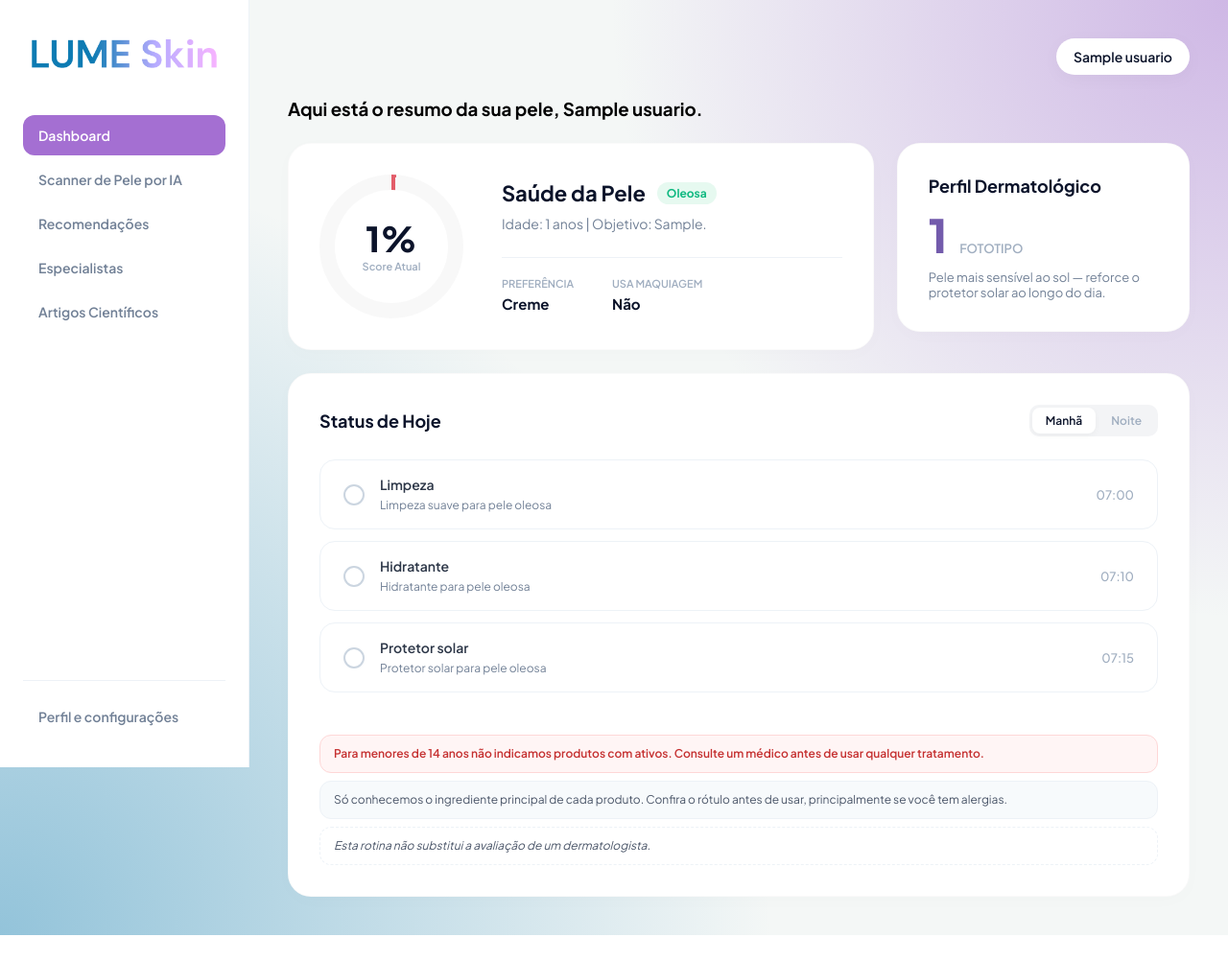
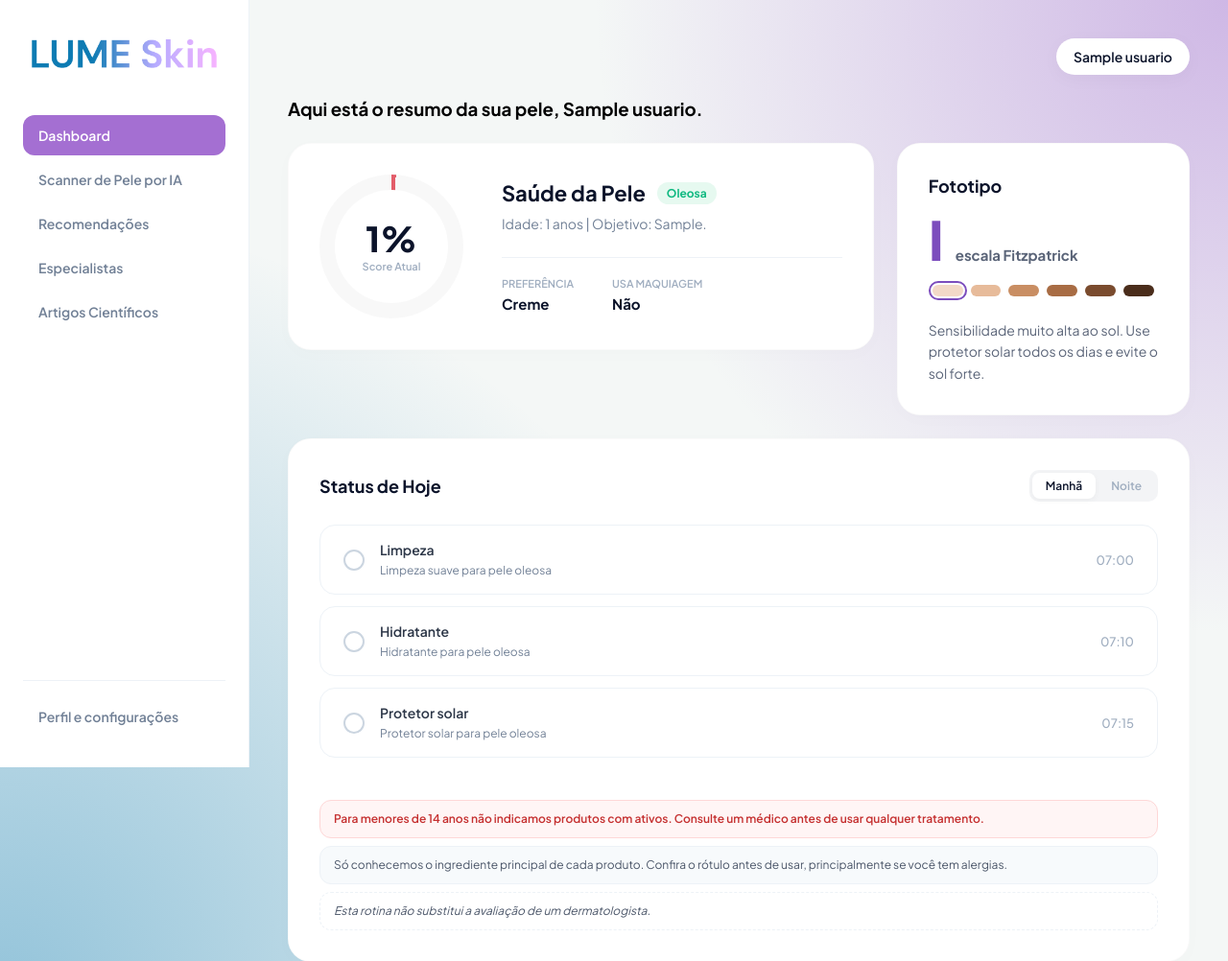
Before and after one commit to Mikissmi/lume-skin-vercel, a Django app: page /dashboard/ in a window 1280 px wide. Shown: the top 1002 px of the page at 96% size. Before the commit the page ends 975 px from the top, so only its background shows below. Run offline with Django 5.2, Linux system fonts and the light colour scheme; a user stored in the database is signed in; tables that the repository leaves empty hold one stand-in row (values such as "Sample post").

Commit message:
Dashboard: novo card Fototipo com algarismo romano e escala Fitzpatrick
- numero romano grande, barra de 6 tons com o fototipo da pessoa destacado e texto sobre o sol
- sem fototipo (campo pode ser vazio) mostra mensagem em vez de quebrar
- aria-label na barra (a cor sozinha nao informa)
- sobe o ?v= do style.css (index e questionario) para o navegador pegar o CSS novo
- testes do card

Co-Authored-By: Claude Sonnet 5.5 <noreply@anthropic.com>
Claude-Session: https://claude.ai/code/session_01KBV22c169YiEL3vsNS6NH8

```diff
--- a/core/static/core/style.css
+++ b/core/static/core/style.css
@@ -961,24 +961,52 @@ body.body:has(.sidebar) {
     margin-bottom: 16px;
 }
 
-.card.perfil h3.fototipo {
-    font-size: 48px;
+/* Fototipo: algarismo romano grande + "escala Fitzpatrick" ao lado */
+.fototipo-linha {
+    display: flex;
+    align-items: baseline;
+    gap: 10px;
+    margin-bottom: 16px;
+}
+
+.fototipo-numero {
+    font-size: 56px;
     font-weight: 800;
-    color: #735bac;
+    color: #7c4dbd;
     line-height: 1;
-    margin-bottom: 12px;
-}
-
-.card.perfil h3.fototipo small {
-    font-size: 13px;
-    color: #a0aec0;
-    font-weight: 600;
-    margin-left: 4px;
+    letter-spacing: 2px;
+}
+
+.fototipo-linha small {
+    font-size: 15px;
+    color: #5a6478;
+    font-weight: 700;
+}
+
+/* Barra de 6 tons (I a VI); .atual = fototipo da pessoa, com contorno roxo e respiro branco */
+.fototipo-escala {
+    display: flex;
+    gap: 8px;
+    margin: 0 0 20px;
+    padding: 4px;
+    list-style: none;
+}
+
+.fototipo-escala li {
+    flex: 1;
+    height: 12px;
+    border-radius: 999px;
+}
+
+.fototipo-escala li.atual {
+    outline: 2px solid #7c4dbd;
+    outline-offset: 2px;
 }
 
 .card.perfil p {
-    font-size: 13px;
-    color: #718096;
+    font-size: 14px;
+    line-height: 1.6;
+    color: #5a6478;
     margin-bottom: 0;
 }
 
--- a/core/templates/core/dashboard.html
+++ b/core/templates/core/dashboard.html
@@ -29,17 +29,22 @@
         </div>
 
         <div class="card perfil">
-            <h2>Perfil Dermatológico</h2>
-            <h3 class="fototipo">{{ perfil.fototipo }} <small>FOTOTIPO</small></h3>
-            <p>
-                {% if perfil.fototipo <= 2 %}
-                    Pele mais sensível ao sol — reforce o protetor solar ao longo do dia.
-                {% elif perfil.fototipo <= 4 %}
-                    Pele moderadamente sensível ao sol — use protetor solar regularmente.
-                {% else %}
-                    Pele mais resistente ao sol, mas não se esqueça do protetor solar.
-                {% endif %}
-            </p>
+            <h2>Fototipo</h2>
+            {% if fototipo %}
+            <div class="fototipo-linha">
+                <span class="fototipo-numero">{{ fototipo.romano }}</span>
+                <small>escala Fitzpatrick</small>
+            </div>
+            <!-- barra de 6 tons: o da pessoa tem contorno roxo (o aria-label diz o mesmo para quem nao enxerga cores) -->
+            <ul class="fototipo-escala" role="img" aria-label="Fototipo {{ fototipo.romano }} de VI na escala Fitzpatrick">
+                {% for tom in fototipo.tons %}
+                <li{% if tom.atual %} class="atual"{% endif %} style="background-color: {{ tom.cor }}"></li>
+                {% endfor %}
+            </ul>
+            <p>{{ fototipo.texto }}</p>
+            {% else %}
+            <p>Fototipo não informado. Refaça o questionário para ver essa informação.</p>
+            {% endif %}
         </div>
     </div>
 
--- a/core/templates/core/index.html
+++ b/core/templates/core/index.html
@@ -5,7 +5,7 @@
     <meta charset="UTF-8">
     <meta name="viewport" content="width=device-width, initial-scale=1.0">
     <title>LUME Skin</title>
-    <link rel="stylesheet" href="{% static 'core/style.css' %}?v=4">
+    <link rel="stylesheet" href="{% static 'core/style.css' %}?v=5">
     <link href="https://fonts.googleapis.com/css2?family=Inter:wght@400;500;600;700&display=swap" rel="stylesheet">
 </head>
 <body class="body">
--- a/core/templates/core/questionario.html
+++ b/core/templates/core/questionario.html
@@ -5,7 +5,7 @@
     <meta charset="UTF-8">
     <meta name="viewport" content="width=device-width, initial-scale=1.0">
     <title>Questionário | LUME Skin</title>
-    <link rel="stylesheet" href="{% static 'core/style.css' %}?v=6">
+    <link rel="stylesheet" href="{% static 'core/style.css' %}?v=7">
 </head>
 <body class="app-body">
     <main class="main content">
--- a/core/views.py
+++ b/core/views.py
@@ -631,6 +631,34 @@ def tela_questionario(request):
     return render(request, 'core/questionario.html')
 
 
+# Escala de Fitzpatrick do card "Fototipo" do dashboard: numero (1 a 6, o mesmo que
+# fica em perfil.fototipo) -> (algarismo romano, cor da pilula, texto sobre o sol).
+# Na ordem da escala, do tom mais claro ao mais escuro.
+FOTOTIPOS = {
+    1: ('I', '#f3d9c8', 'Sensibilidade muito alta ao sol. Use protetor solar todos os dias e evite o sol forte.'),
+    2: ('II', '#e7bb9a', 'Sensibilidade alta ao sol. Use protetor solar todos os dias, mesmo em dias nublados.'),
+    3: ('III', '#c98e63', 'Sensibilidade moderada ao sol. Use protetor solar todos os dias, mesmo em dias nublados.'),
+    4: ('IV', '#a86c44', 'Sensibilidade moderada a baixa ao sol. Use protetor solar todos os dias.'),
+    5: ('V', '#7a4b2e', 'Sensibilidade baixa ao sol, mas a proteção solar continua importante.'),
+    6: ('VI', '#4a2d1b', 'Sensibilidade baixa ao sol, mas a proteção solar continua importante.'),
+}
+
+
+# dados do card "Fototipo". Sem fototipo valido (campo pode estar vazio) devolve None
+def _fototipo_do_perfil(perfil):
+    if not perfil or perfil.fototipo not in FOTOTIPOS:
+        return None
+    romano, _, texto = FOTOTIPOS[perfil.fototipo]
+    return {
+        'romano': romano,
+        'texto': texto,
+        'tons': [
+            {'romano': r, 'cor': cor, 'atual': numero == perfil.fototipo}
+            for numero, (r, cor, _) in FOTOTIPOS.items()
+        ],
+    }
+
+
 # o JS do dashboard redesenha a lista ao trocar de aba e nao tem {% url %}:
 # por isso o link da tela de detalhe do produto ja vai pronto em cada passo
 def _com_link(passos):
@@ -654,6 +682,7 @@ def dashboard_view(request):
         'rotina_manha': _com_link(rotina['manha']),
         'rotina_noite': _com_link(rotina['noite']),
         'avisos': rotina['avisos'],
+        'fototipo': _fototipo_do_perfil(perfil),
         'objetivo_rotulo': rotulo_objetivo(perfil.objetivo) if perfil else '',
     }
     return render(request, 'core/dashboard.html', context)
```
Also changed, not shown: core/tests.py (+43 -1 lines).
